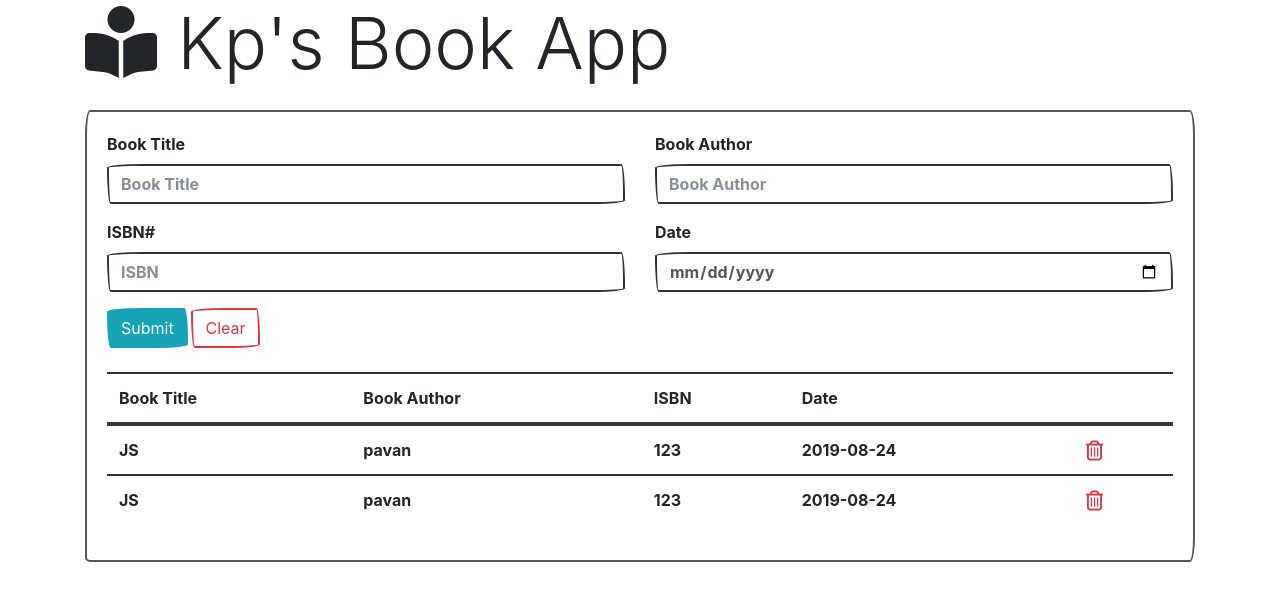
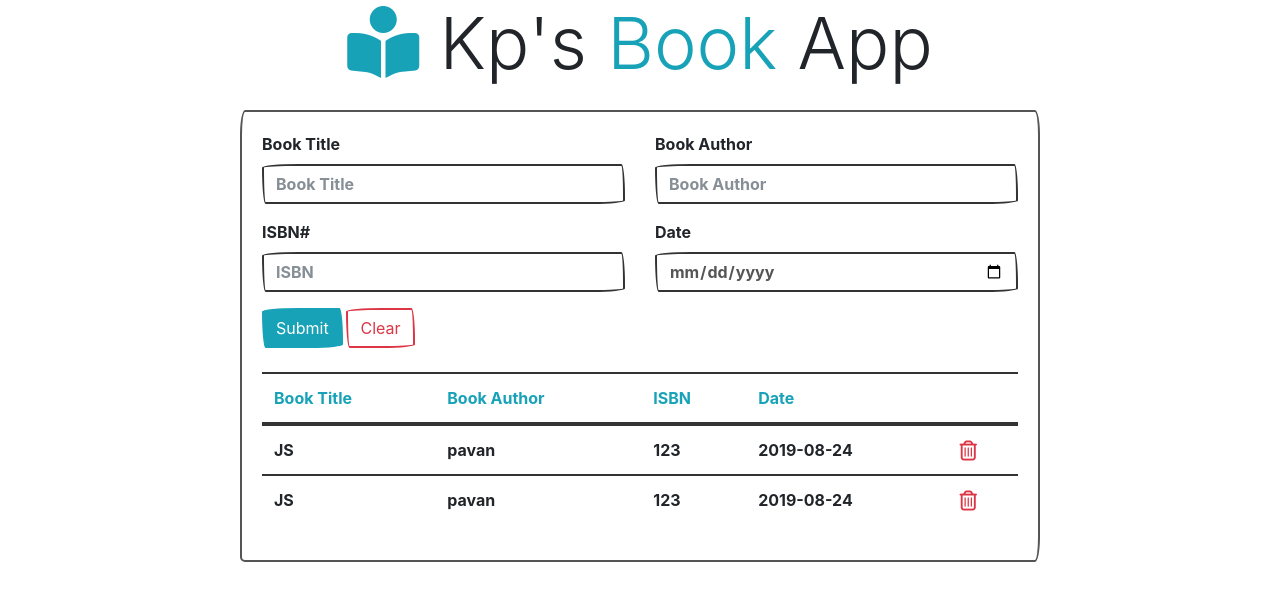
Before and after one commit to pavankpdev/BookApp, a plain HTML site: page index.html in a window 1280 px wide. Drawn offline with nearby package versions, Linux system fonts and the light colour scheme; a web font is replaced by a local one.

Commit message:
basic styling

```diff
--- a/css/style.css
+++ b/css/style.css
@@ -1,4 +1,21 @@
+.maincard {
+  max-width: 50rem;
+}
+.display-3 {
+  text-align: center;
+}
+
+.display-3 span {
+  color: #17a2b8;
+}
+
+.fas {
+  color: #17a2b8;
+}
+th {
+  color: #17a2b8;
+}
 .delete:hover {
   cursor: pointer;
-  transform: scale(1.3) rotate(12deg);
+  transform: scale(1.5) rotate(12deg);
 }
```
